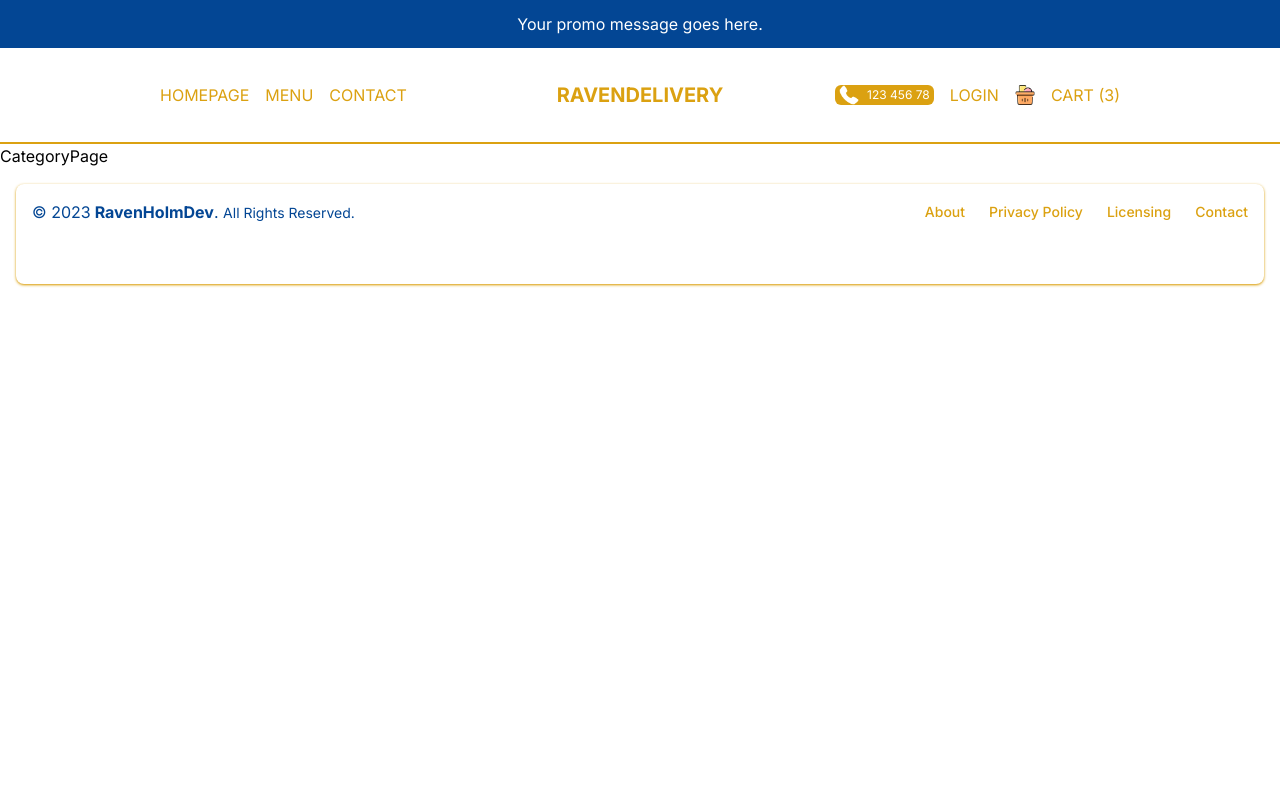
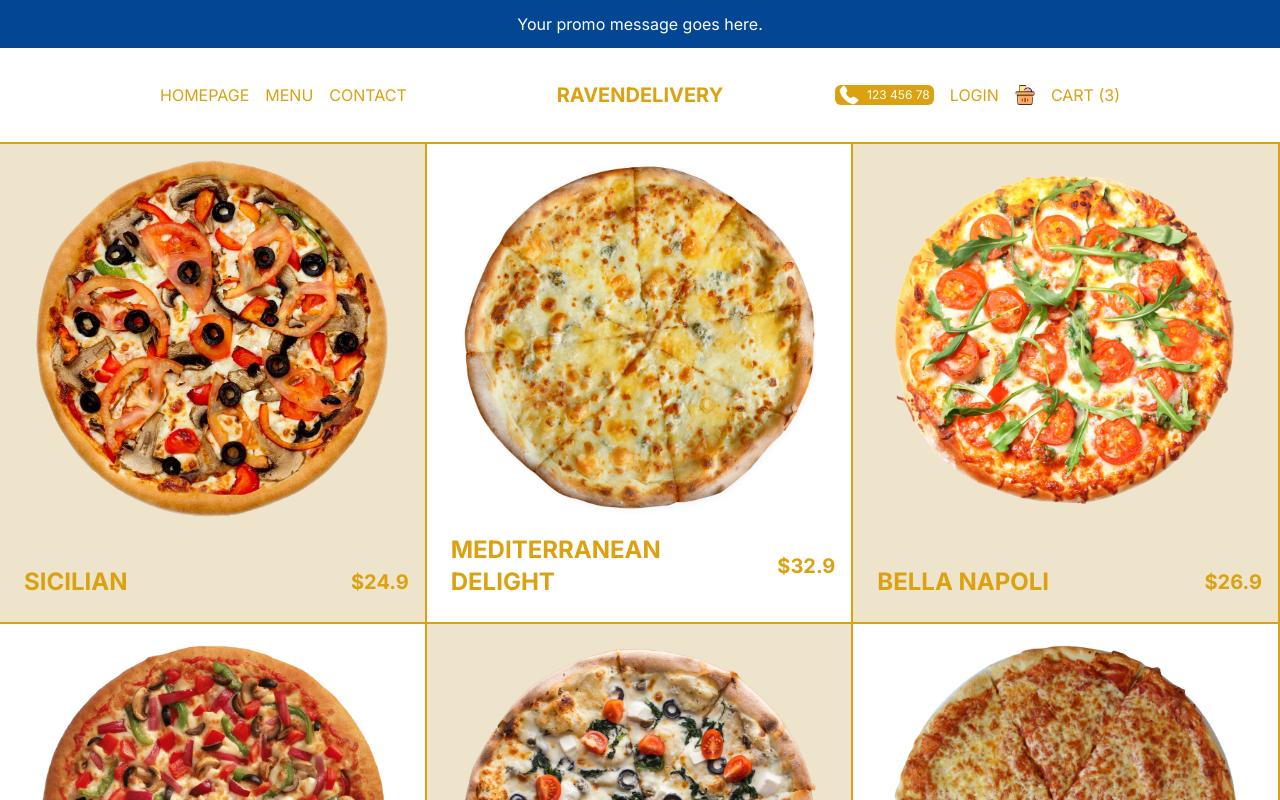
Before and after one commit to jxhnndev/ravendelivery, a Next.js app: page /menu/pizzas in a window 1280 px wide. Shown: the top 800 px of the page. Built offline with nearby package versions, Linux system fonts and the light colour scheme.

Commit message:
menu and category page

```diff
--- a/src/app/menu/[category]/page.tsx
+++ b/src/app/menu/[category]/page.tsx
@@ -1,8 +1,27 @@
-import React from 'react'
+import { pizzas } from '@/data'
+import Image from 'next/image'
+import Link from 'next/link'
 
 const CategoryPage = () => {
   return (
-    <div>CategoryPage</div>
+    <div className="flex flex-wrap text-gold">
+      {pizzas.map((item) => (
+        <Link className="w-full h-[60vh] border-r-2 border-b-2 border-gold sm:w-1/2 lg:w-1/3 p-4 flex flex-col justify-between group odd:bg-lightGold" href={`/product/${item.id}`} key={item.id}>
+          {/* IMAGE CONTAINER */}
+          {item.img && (
+            <div className="relative h-[80%]">
+              <Image src={item.img} alt="" fill className="object-contain"/>
+            </div>
+          )}
+          {/* TEXT CONTAINER */}
+          <div className="flex items-center justify-between font-bold">
+            <h1 className="text-2xl uppercase p-2">{item.title}</h1>
+            <h2 className="group-hover:hidden text-xl">${item.price}</h2>
+            <button className="hidden group-hover:block uppercase bg-gold text-white p-2 rounded-md">Add to Cart</button>
+          </div>
+        </Link>
+      ))}
+    </div>
   )
 }
 
--- a/src/app/menu/page.tsx
+++ b/src/app/menu/page.tsx
@@ -1,8 +1,24 @@
-import React from 'react'
+import { menu } from '@/data'
+import Link from 'next/link'
 
 const MenuPage = () => {
   return (
-    <div>Menu</div>
+    <div className="p-4 lg:px-20 xl:px-40 h-[calc(100vh-6rem)] md:h-[calc(100vh-9rem)] flex flex-col md:flex-row items-center">
+      {menu.map((category) => (
+        <Link
+          href={`/menu/${category.slug}`}
+          key={category.id}
+          className="w-full h-1/3 bg-cover p-8 md:h-1/2"
+          style={{ backgroundImage: `url(${category.img})` }}
+        >
+          <div className={`text-${category.color} w-1/2`}>
+            <h1 className="uppercase font-bold text-3xl">{category.title}</h1>
+            <p className="text-xs md:text-sm my-2 md:my-8">{category.desc}</p>
+            <button className={`hidden 2xl:block bg-${category.color} text-${category.color === "black" ? "white" : "gold"} py-2 px-4 rounded-md`}>Explore</button>
+          </div>
+        </Link>
+      ))}
+    </div>
   )
 }
 
```
